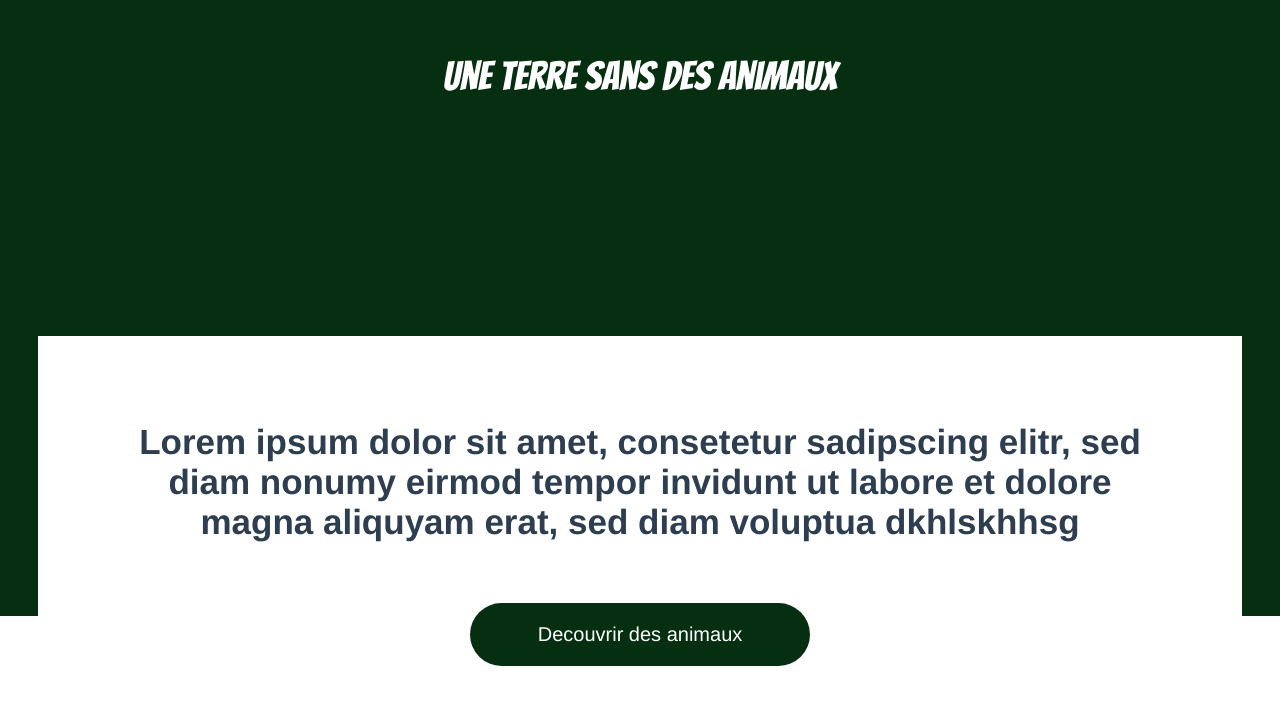
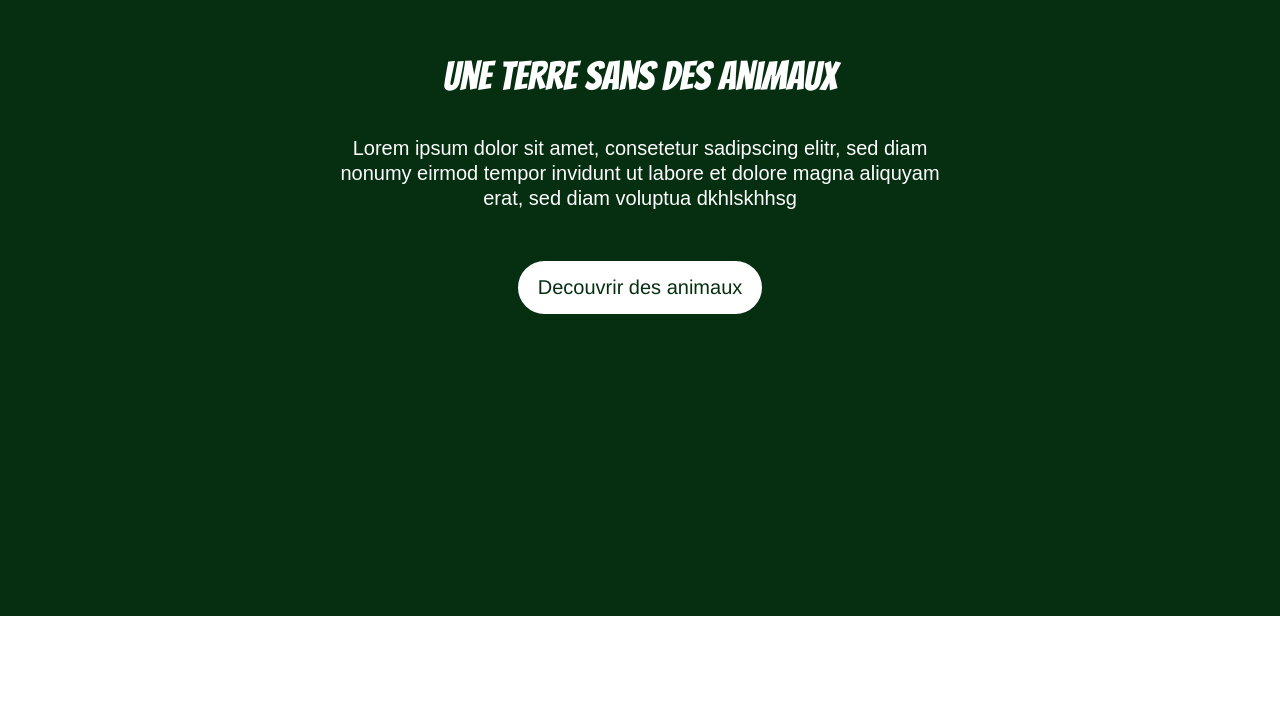
Before and after one commit to tanamanda13/Noah-s-ark, a Vue app: page / in a window 1280 px wide. Shown: the part 184-888 px from the top of the page. After the commit the page ends 800 px from the top, so only its background shows below. Built offline with nearby package versions, Linux system fonts and the light colour scheme.

Commit message:
new design

```diff
--- a/src/assets/global.css
+++ b/src/assets/global.css
@@ -15,9 +15,10 @@
   }
 
   main {
+    box-sizing: border-box;
     max-width: 1440px;
     margin-bottom: 5.5vw;
-    padding: 2vw;
+    padding: 15px;
     background-color: #fff;
     width: 90vw;
     max-width: 1200px;
@@ -49,7 +50,7 @@
   .button {
     background-color: #062F11;
     color: #fff;
-    padding: 20px;
+    padding: 15px 20px;
     border-radius: 50px;
     font-size: 20px;
     cursor:pointer;
@@ -66,7 +67,7 @@
   .back{
     background-color:#fff;
     border-radius:20vw;
-    padding:0.5vw 1vw;
+    padding:5px 10px;
     position:absolute;
     left:3vw;
     top:3vw;
--- a/src/views/Home.vue
+++ b/src/views/Home.vue
@@ -1,12 +1,13 @@
 <template>
   <div class="home">
     <div class="intro">
-      <p>Une terre sans des animaux </p>
+      <div class="intro__text">
+        <p>Une terre sans des animaux </p>
+        <span>Lorem ipsum dolor sit amet, consetetur sadipscing elitr, sed diam nonumy eirmod tempor invidunt ut labore et dolore magna aliquyam erat, sed diam voluptua dkhlskhhsg</span>
+        <router-link to="/list"><div class="button">Decouvrir des animaux</div></router-link>
+      </div>
     </div>
-    <main>
-      <p>Lorem ipsum dolor sit amet, consetetur sadipscing elitr, sed diam nonumy eirmod tempor invidunt ut labore et dolore magna aliquyam erat, sed diam voluptua dkhlskhhsg</p>
-      <router-link to="/list"><div class="button">Decouvrir des animaux</div></router-link>
-    </main>
+
 
    <!-- <HelloWorld msg="Welcome to Your Vue.js App"/>-->
   </div>
@@ -32,12 +33,35 @@
 }
 
 
-.intro p{
+.intro span{
+  color:#fff;
+  margin-bottom:50px;
+  font-family:sans-serif;
+  line-height:25px;
+  font-size:20px;
+
 }
 
 .button{
-  width:300px;
   text-decoration:none;
+  background-color:#fff;
+  color:#062F11;
+}
+
+
+.intro{
+  display:flex;
+  flex-direction:column;
+  align-items:center;
+}
+
+.intro__text{
+  width:80vw;
+  max-width:600px;
+  display:flex;
+  flex-direction:column;
+  align-items:center;
+
 }
 
 
--- a/src/views/List.vue
+++ b/src/views/List.vue
@@ -2,12 +2,10 @@
   <div class="list">
     <div class="intro">
     <router-link to="/"><div class="back">Back</div></router-link>
-      <p>Une terre sans des animaux<br><span>Une list des animau menace</span></p>
+      <!--<p>Une terre sans des animaux<br><span>Une list des animau menace</span></p>-->
     </div>
     <main>
-      <div class="wrapper__button">
-        <div class="button">Alert pour news</div>
-      </div>
+
       <div class="list__headline">
         <p>Au revoir</p>
         <h2>Tous nos candidates</h2>
@@ -63,16 +61,10 @@
 
 
   main {
-    margin-top: -40vh;
+    margin-top: -80vh;
   }
 
-  .wrapper__button {
-    width: 100%;
-    max-width:1440px;
-    display: flex;
-    justify-content: flex-end;
 
-  }
 
   .wrapper__list {
     margin-top: 20px;
--- a/src/views/Species.vue
+++ b/src/views/Species.vue
@@ -9,15 +9,20 @@
 
       <div class="intro">
 
-       <router-link to="/list"><div class="back">Back</div></router-link>
 
-      <span class="status__span">{{ species.status }}</span>
-        <div class="status">{{ species.population }} population</div>
-
-
-        <p>{{ species.name }}<br><span>{{species.scientific_name}}</span></p>
       </div>
       <main>
+
+        <router-link to="/list"><div class="back">Back</div></router-link>
+        <div class="status__wrapper">
+          <span class="status__span">{{ species.status }}</span>
+          <div class="status">
+            <div v-bind:class="[{status__circle: true}, species.status.toLowerCase()]"></div>
+            <p>{{ species.population }} population</p>
+          </div>
+          <p>{{ species.name }}<br><span>{{species.scientific_name}}</span></p>
+        </div>
+
 
 
         <div class="imageWrapper">
@@ -26,7 +31,9 @@
         <p>{{ species.location }}</p>
         <p>{{ species.habitat }}</p>
         <p class="description">{{ species.description }}</p>
-
+         <div class="wrapper__button">
+          <div class="button">Abonne toi du {{ species.name }}</div>
+        </div>
       </main>
 
       </div>
@@ -75,19 +82,41 @@ img{
   margin-left:5%;
 }
 
+main{
+  overflow-x:hidden;
+}
+
+.status__wrapper{
+  background-color:#062F11;
+  position:relative;
+  top:-15px;
+  right:-20px;
+  left:-20px;
+  width:calc(100% + 40px);
+}
+
+.status__wrapper p{
+  font-size: 40px;
+  line-height: 40px;
+    font-family: 'Bangers', cursive;
+    color:#fff;
+}
+
 .status{
   background-color:#fff;
   border-radius:30vw;
   font-weight:bold;
   padding:10px;
   font-size:17px;
-  margin-top:2vw;
+  margin-top:20px;
   margin-right:2vw;
   display:flex;
-  width:60%;
 
   position:relative;
   max-width:300px;
+  display:flex;
+  align-items:center;
+  flex-direction:row !important;
 }
 
 .status__span{
@@ -96,17 +125,56 @@ img{
   margin-top:20px;
 }
 
-.status::before{
-  background-color:red;
+.status p{
+  margin-bottom:0;
+}
+
+@media only screen and (max-width: 600px) {
+  .status__span{
+    margin-top:50px;
+  }
+}
+
+
+@media only screen and (max-width: 600px) {
+  .intro p{
+    margin-top:5vh!important;
+  }
+}
+.status p{
+  font-weight:bold;
+  padding:10px;
+  font-size:17px;
+  line-height:22px;
+  padding-top:0;
+  padding-bottom:0;
+  color:#000;
+  font-family:sans-serif;
+  text-align:left;
+  margin-top:0 !important;
+}
+
+.status__circle{
+
   border-radius:50%;
   width:30px;
   height:30px;
   display:block;
-  content:"";
-  left:10px;
-  top:7px;
-  position:absolute;
 }
+
+
+.critically.endangered{
+  background-color:red;
+}
+
+.endangered{
+  background-color:orange;
+}
+
+.vulnerable{
+  background-color:yellow;
+}
+
 
 
 .species article div {
@@ -137,7 +205,13 @@ img{
 
 
 main {
-  margin-top: -60vh;
+  margin-top: -90vh;
+}
+
+@media only screen and (max-width: 600px) {
+  main{
+    margin-top: -90vh;
+  }
 }
 
 .intro p {
@@ -148,6 +222,15 @@ main {
   font-size:17px;
 }
 
+  .wrapper__button {
+    width: 100%;
+    max-width:1440px;
+    display: flex;
+    justify-content: flex-end;
+
+  }
+
+
 
 
 </style>
```
